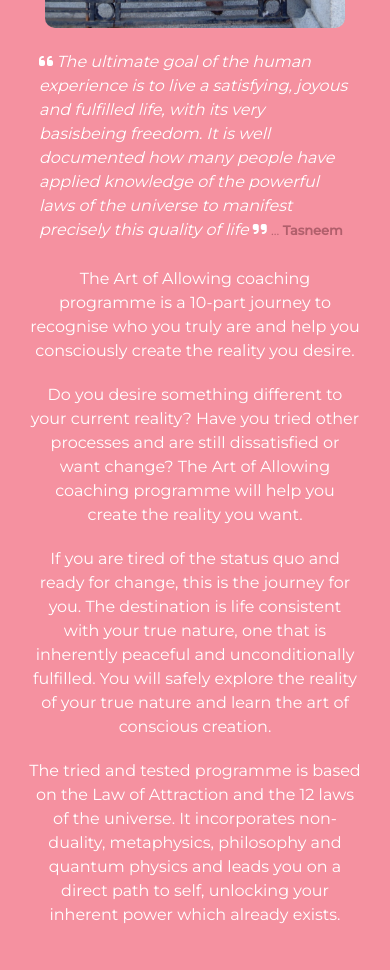
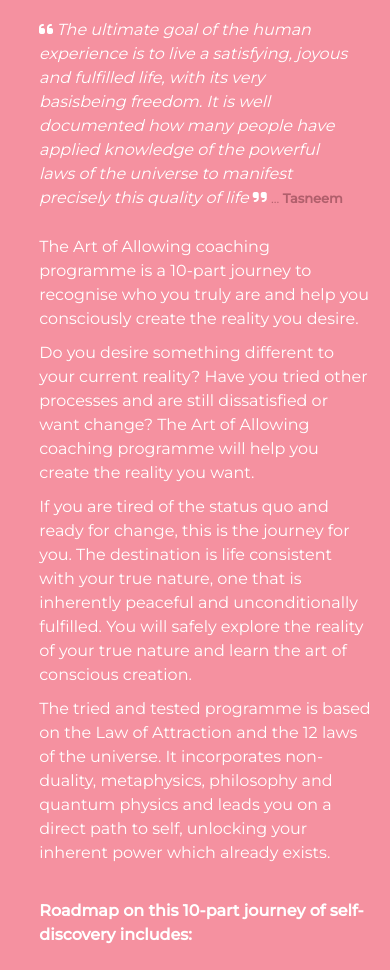
Before and after one commit to BrownxGirl/TAOA, a plain HTML site: page coaching.html in a window 390 px wide. Shown: the part 2487-3457 px from the top of the page. Drawn offline with Linux system fonts and the light colour scheme.

Commit message:
scroll behaviour fix on coaching page

```diff
--- a/coaching.html
+++ b/coaching.html
@@ -125,7 +125,7 @@
 
       <div class="pinkbg">
         <h2>The Art of Allowing Coaching Programme</h2>
-         <p>      Consciously Create Your Reality </p>
+         <p class="center"> Consciously Create Your Reality </p>
 
           <div class="divide2">
             <div class="image">
@@ -171,7 +171,7 @@
 
                     <br>
 
-                    <p><b>Roadmap on this 10-part journey of self-discovery includes:</b> </p>
+                    <p class="center"><b>Roadmap on this 10-part journey of self-discovery includes:</b> </p>
                     <br>
                  <ul>
                   <li><b>Clarity</b> on your purpose and destination</li>
--- a/style.css
+++ b/style.css
@@ -12,6 +12,7 @@ body {
   box-sizing: border-box;
   font-family: 'Montserrat', sans-serif;
   background-color: #ffffff;
+  overflow-x: hidden;
 
 }
 
@@ -1100,11 +1101,17 @@ Mobile */
 #coaching .pinkbg img {
     width: 300px;
     margin: auto;
+    padding-left: 20px;
 }
 .part4 .button {
 
     width: 80%;
+}
 
+#coaching .pinkbg .center {
+    text-align: center;
+    width: 80%;
+    margin: auto;
 }
 
 .button-pinkbg {
@@ -1148,11 +1155,11 @@ Mobile */
 
 
 #coaching .pinkbg .text p{
-    text-align: center;
     margin: auto;
     width: 85%;
-    padding: 10px 0;
+    padding: 10px 0px 0px 20px
 }
+
 
 /* #coaching img{
 
```
